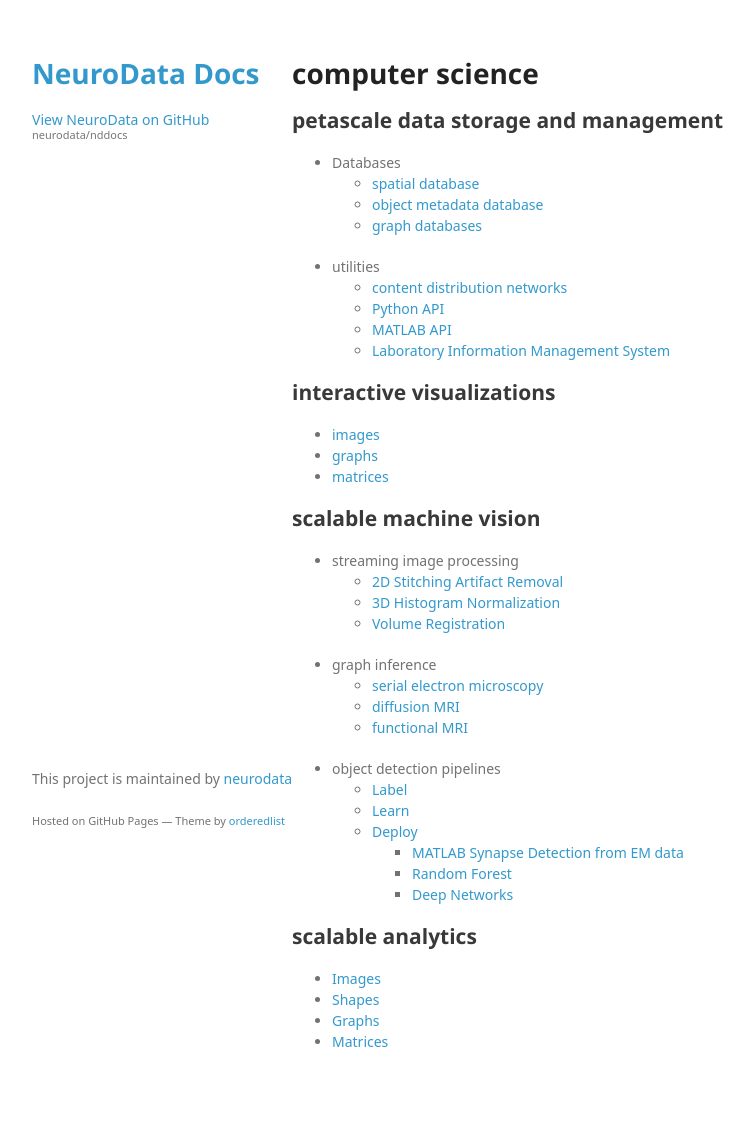
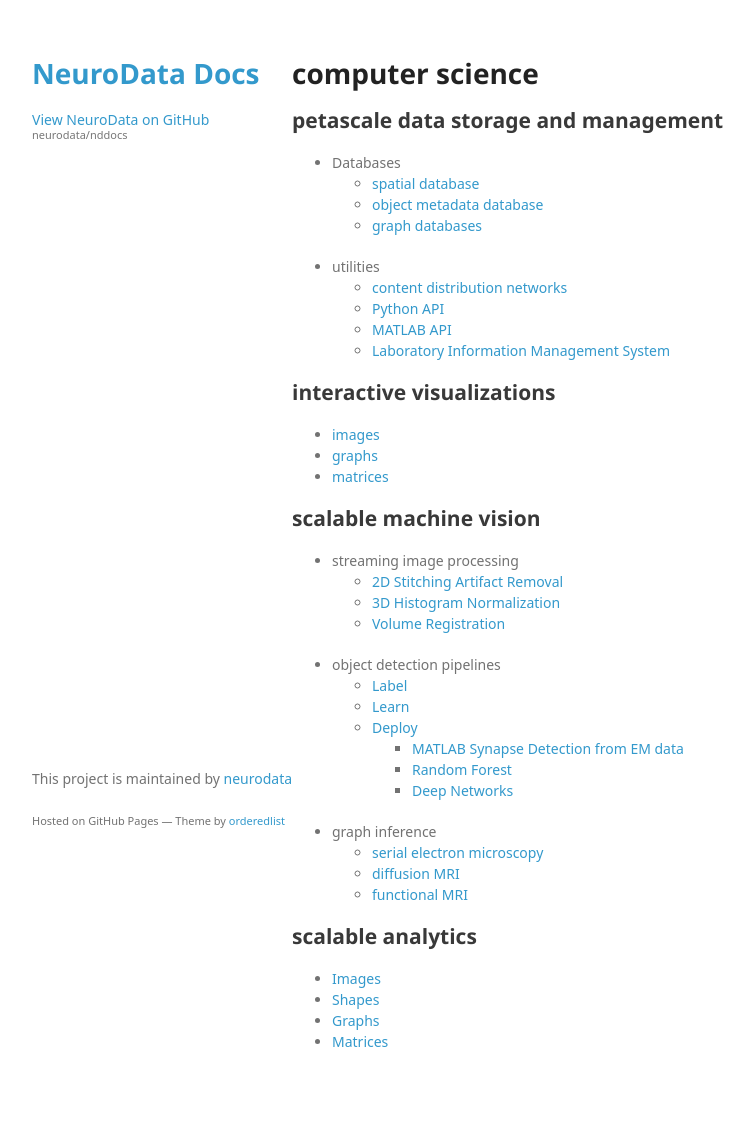
Before and after one commit to neurodata/nddocs-archive, a Jekyll site: the page built from cs.md, in a window 1280 px wide. Shown: the whole page, without its empty margins (178-932 px from the left). Built offline with Jekyll 4.4.1, drawn with Linux system fonts in a browser that asks for light colours; some web fonts are replaced; some of the changed lines change nothing that is shown.

Commit message:
Update cs.md

```diff
--- a/cs.md
+++ b/cs.md
@@ -28,10 +28,6 @@ layout: default
 	- [2D Stitching Artifact Removal](https://github.com/mkazhdan/DMG)
 	- [3D Histogram Normalization](http://www.cs.jhu.edu/~misha/Code/GradientDomainFusion/Version1.0/)
 	- [Volume Registration](https://github.com/neurodata/ndreg)
-- graph inference
-	- [serial electron microscopy](http://i2g.io)
-	- [diffusion MRI](http://m2g.io)
-	- [functional MRI](http://fcp-indi.github.io/)
 - object detection pipelines
 	- [Label](http://docs.neurodata.io/nddocs/ndparse/mana.html)
 	- [Learn](http://docs.neurodata.io/nddocs/ndparse/maca.html)
@@ -39,6 +35,10 @@ layout: default
 		- [MATLAB Synapse Detection from EM data](http://docs.neurodata.io/vesicle/)
 		- [Random Forest](http://docs.neurodata.io/nddocs/ndparse/mbcd.html)
 		- [Deep Networks](http://docs.neurodata.io/nddocs/ndparse/nddl.html)
+- graph inference
+	- [serial electron microscopy](http://i2g.io)
+	- [diffusion MRI](http://m2g.io)
+	- [functional MRI](http://fcp-indi.github.io/)
 
 
 
```
